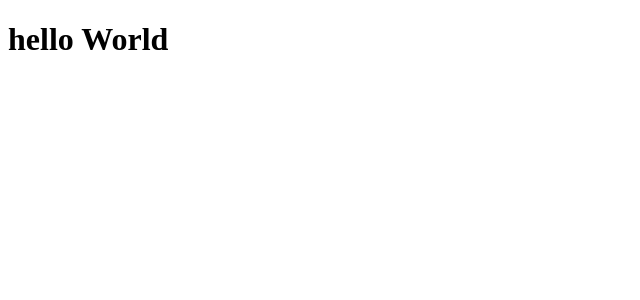
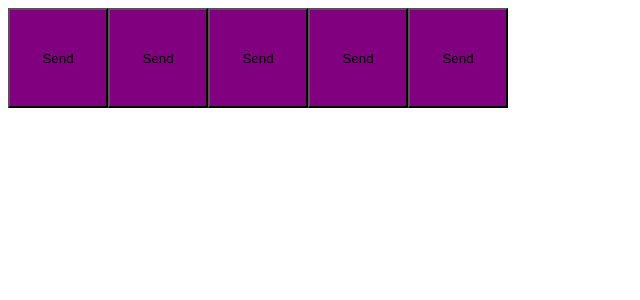
Before and after one commit to keven157751/Ignite_Timer, a React (Vite) app: page / in a window 1280 px wide. Shown: the top 300 px of the page, without its empty margins (0-640 px from the left). Built offline with nearby package versions, Linux system fonts and the light colour scheme.

Commit message:
Initial Commit

```diff
--- a/package.json
+++ b/package.json
@@ -11,11 +11,13 @@
   },
   "dependencies": {
     "react": "^18.2.0",
-    "react-dom": "^18.2.0"
+    "react-dom": "^18.2.0",
+    "styled-components": "^6.1.1"
   },
   "devDependencies": {
     "@types/react": "^18.2.15",
     "@types/react-dom": "^18.2.7",
+    "@types/styled-components": "^5.1.34",
     "@typescript-eslint/eslint-plugin": "^6.0.0",
     "@typescript-eslint/parser": "^6.0.0",
     "@vitejs/plugin-react": "^4.0.3",
--- a/src/App.tsx
+++ b/src/App.tsx
@@ -1,5 +1,16 @@
+import { ThemeProvider } from 'styled-components';
+import { Button } from  './assets/components/button.tsx';
+
+import { defaultTheme } from './assets/components/styles/themes/default.ts';
+
 export function App() {
   return (
-    <h1>hello World</h1>
+    <ThemeProvider theme={defaultTheme}>
+    <Button variant="primary" />
+    <Button variant="secundary" />
+    <Button variant="sucess" />
+    <Button variant="danger"/>
+    <Button />
+    </ThemeProvider>
   )
 }
--- a/src/Button.styles.ts
+++ /dev/null
@@ -1,6 +0,0 @@
-import styled from "styled-components";
-
-export const ButtonContainer = styled.button`
-    width: 100px;
-    height: 40px;
-`
--- /dev/null
+++ b/src/assets/components/Button.styles.ts
@@ -0,0 +1,27 @@
+import styled, { css } from 'styled-components';
+
+export type ButtonVariant = 'primary' | 'secundary' | 'danger' | 'sucess';
+
+interface ButtonContainerProps {
+    variant: ButtonVariant;
+}
+
+const buttonVariants = {
+    primary: 'purple',
+    secundary: 'orange',
+    danger: 'red',
+    sucess: 'green'
+}
+
+export const ButtonContainer = styled.button<ButtonContainerProps>`
+    width: 100px;
+    height: 100px;
+
+    background-color: ${props => props.theme.primary}
+
+    /* ${props => {
+        return css`
+        background-color: ${buttonVariants[props.variant]}
+        `
+    }} */
+`
--- /dev/null
+++ b/src/assets/components/button.tsx
@@ -0,0 +1,8 @@
+import { ButtonContainer, ButtonVariant } from "./Button.styles";
+interface ButtonProps {
+    variant?: ButtonVariant;
+}
+
+export function  Button({ variant = 'primary' }: ButtonProps) {
+    return <ButtonContainer variant={variant}> Send </ButtonContainer>
+}
--- /dev/null
+++ b/src/assets/components/styles/themes/default.ts
@@ -0,0 +1,4 @@
+export const defaultTheme = {
+    primary: 'purple',
+    secundary: 'orange'
+}
--- a/src/main.tsx
+++ b/src/main.tsx
@@ -1,6 +1,6 @@
 import React from 'react'
+import { App } from './App.tsx'
 import ReactDOM from 'react-dom/client'
-import { App } from './App.tsx'
 
 ReactDOM.createRoot(document.getElementById('root')!).render(
   <React.StrictMode>
```
Also changed, not shown: src/Button.tsx (deleted, +0 -9 lines), 1 other file (tests, documents, lock files or other folders).
